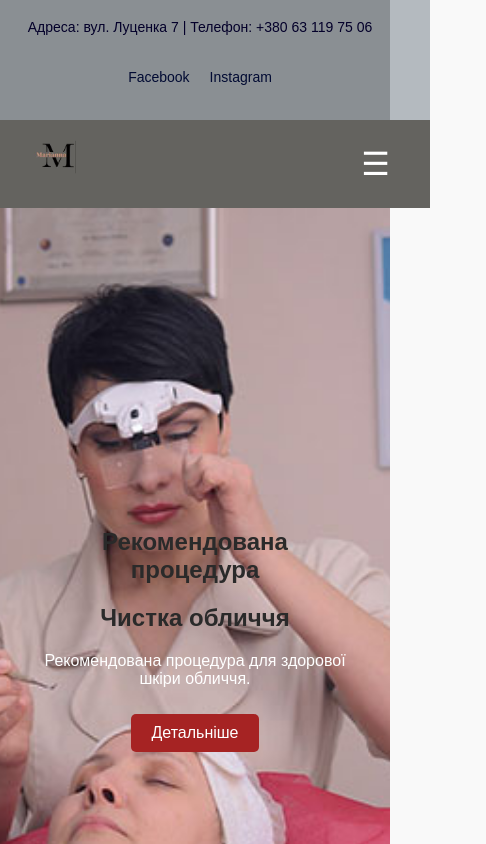
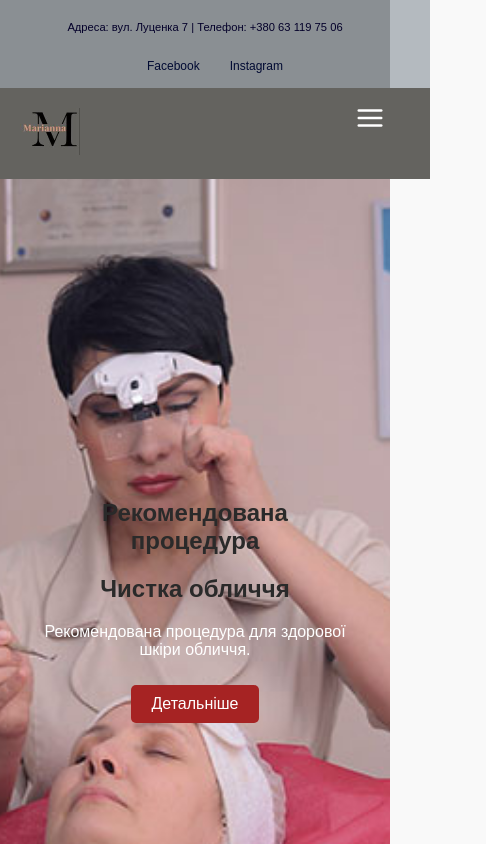
Before and after one commit to kolyalak/cosmetology-salon-website, a React (Create React App) app: page / in a window 390 px wide. Shown: the top 844 px of the page, 486 px wide, since content can reach past the window. Built offline with nearby package versions, Linux system fonts and the light colour scheme.

Commit message:
Update v8(styles_header_topbar_adaptation)

```diff
--- a/package.json
+++ b/package.json
@@ -8,6 +8,7 @@
     "lucide-react": "^0.487.0",
     "react": "^19.0.0",
     "react-dom": "^19.0.0",
+    "react-icons": "^5.5.0",
     "react-router-dom": "^7.1.2",
     "react-scripts": "^5.0.1",
     "tailwind-variants": "^1.0.0"
--- a/src/components/Header.jsx
+++ b/src/components/Header.jsx
@@ -1,37 +1,40 @@
-import React, { useState } from 'react';
-import '../styles/Header.css'
-import Topbar from './Topbar'
+import React, { useState, useEffect } from 'react';
+import '../styles/Header.css';
+import Topbar from './Topbar';
 import logoImage from "../assets/logo.jpg";
 import { Link } from 'react-router-dom';
+import { FiMenu, FiX } from "react-icons/fi";
 
 const Header = () => {
   const [menuOpen, setMenuOpen] = useState(false);
+  const [isSticky, setIsSticky] = useState(false);
 
-  window.onscroll = function () {
-    const navbar = document.querySelector('.navbar');
-    const navbarArea = document.querySelector('.navbar-area');
-    if (window.scrollY > navbarArea.offsetHeight) {
-      navbar.classList.add('sticky');
-    } else {
-      navbar.classList.remove('sticky');
-    }
-  };
+  const toggleMenu = () => setMenuOpen(prev => !prev);
 
-  const toggleMenu = () => {
-    setMenuOpen(!menuOpen);
-  };
+  useEffect(() => {
+    const handleScroll = () => {
+      const navbarArea = document.querySelector('.navbar-area');
+      if (window.scrollY > navbarArea.offsetHeight) {
+        setIsSticky(true);
+      } else {
+        setIsSticky(false);
+      }
+    };
+
+    window.addEventListener('scroll', handleScroll);
+    return () => window.removeEventListener('scroll', handleScroll);
+  }, []);
 
   return (
     <header className="navbar-area">
       <Topbar />
-      <div className="navbar">
+      <div className={`navbar ${isSticky ? 'sticky' : ''}`}>
         <div className="logo">
-          <img src={logoImage} alt="" />
+          <img src={logoImage} alt="logo" />
         </div>
 
-        {/* Бургер кнопка */}
         <div className="burger" onClick={toggleMenu}>
-          ☰
+          {menuOpen ? <FiX size={30} /> : <FiMenu size={30} />}
         </div>
 
         <nav className={`links ${menuOpen ? 'open' : ''}`}>
--- a/src/styles/Header.css
+++ b/src/styles/Header.css
@@ -1,6 +1,7 @@
+/* === БАЗОВІ СТИЛІ === */
 .navbar-area {
   background-color: #64635f;
-  color: #ffffff;
+  color: white;
   position: relative;
   width: 100%;
   z-index: 1000;
@@ -10,10 +11,13 @@
   display: flex;
   justify-content: space-between;
   align-items: center;
-  padding: 10px 30px;
+  padding: 20px 10px;
   background-color: #64635f;
+  transition: top 0.3s ease;
+  height: 2rem;
+  position: relative;
+  z-index: 1000;
   width: 100%;
-  transition: top 0.3s ease;
 }
 
 .navbar.sticky {
@@ -23,19 +27,26 @@
   box-shadow: 0 2px 10px rgba(0, 0, 0, 0.1);
 }
 
+/* === ЛОГОТИП === */
 .logo img {
-  width: 150px;
+  max-width: 130px;
   height: auto;
+  scale: 0.6;
 }
 
-/* Лінки */
+/* === ЛІНКИ === */
 .links {
-  padding-right: 50px;
   display: flex;
+  justify-content: center; /* Центрує горизонтально */
+  align-items: center;     /* Центрує вертикально */
   gap: 30px;
   font-size: 1.2rem;
   font-weight: bold;
+  transition: top 0.4s ease;
+  padding: 0px 90px 0px 20px;
+  flex: 1; /* Забирає доступний простір, щоб центрування працювало */
 }
+
 
 .links a {
   color: white;
@@ -47,112 +58,21 @@
   text-decoration: underline;
 }
 
-/* Адаптивність для планшетів і телефонів */
-@media (max-width: 768px) {
-  .navbar {
-    flex-direction: column;
-    align-items: center;
-    padding: 10px;
-  }
-
-  .logo img {
-    max-width: 120px;
-    margin-bottom: 10px;
-  }
-
-  .links {
-    flex-direction: column;
-    gap: 10px;
-    align-items: center;
-  }
-
-  .links a {
-    font-size: 1rem;
-  }
-
-  .top-bar-area {
-    flex-direction: column;
-    text-align: center;
-  }
-}
-
+/* === БУРГЕР === */
 .burger {
   display: none;
   font-size: 2rem;
   cursor: pointer;
   color: white;
+  z-index: 1001;
+  margin-right: 20px;
+  padding-right: 15px;
 }
 
-/* Базові стилі лінків */
-.links {
-  display: flex;
-  gap: 30px;
-  font-size: 1.2rem;
-  font-weight: bold;
-}
-
-.links a {
-  color: white;
-  text-decoration: none;
-}
-
-.links a:hover {
-  text-decoration: underline;
-}
-
-/* Адаптивне меню */
-@media (max-width: 768px) {
-  .burger {
-    display: block;
-  }
-
-  .links {
-    position: absolute;
-    top: 100%;
-    left: 0;
-    right: 0;
-    background-color: #64635f;
-    flex-direction: column;
-    align-items: center;
-    gap: 15px;
-    padding: 15px 0;
-    display: none;
-  }
-
-  .links.open {
-    display: flex;
-  }
-}
-
-/* Стандартні стилі */
-.navbar-area {
-  background-color: #64635f;
-  color: #ffffff;
-  height: 18vh;
-  position: relative;
-}
-
-.navbar {
-  background-color: #64635f;
-  height: 8vh;
-  padding: 10px 0;
-  position: relative;
-  z-index: 1000;
-  width: 100%;
-  display: flex;
-  justify-content: space-between;
-  align-items: center;
-}
-
-/* Для логотипа */
-.logo img {
-  scale: 0.6;
-}
-
-/* Адаптивність */
+/* === АДАПТИВНІСТЬ === */
 @media (max-width: 768px) {
   .navbar-area {
-    height: auto; /* автоматично залежно від контенту */
+    height: auto;
   }
 
   .navbar {
@@ -163,33 +83,48 @@
   }
 
   .logo img {
-    width: 70px;
+    width: 60px;
+    margin: 10px 0;
+    scale: 1;
   }
 
   .top-bar-area {
-    display: none; /* Сховати topbar */
+    display: none;
+  }
+
+  .burger {
+    display: block;
+    position: absolute;
+    top: 15px;
+    right: 10px;
   }
 
   .links {
-    font-size: 1.2rem;
-    font-weight: bold;
-    gap: 10px;
+    position: absolute;
+    top: -350px;
+    left: 0;
+    width: 100%;
+    background-color: #64635f;
+    flex-direction: column;
+    align-items: center;
+    gap: 15px;
+    padding: 15px 0 20px;
+    display: flex;
   }
 
-  .burger {
-    font-size: 2rem;
-    padding-right: 20px;
+  .links.open {
+    top: 80px;
+  }
+
+  .links a {
+    margin: 10px 0;
+    font-size: 20px;
   }
 }
+
 @media (max-width: 768px) and (orientation: landscape) {
-  .navbar-area {
-    height: auto;
-    padding: 0px 10px;
-  }
-
   .navbar {
-    height: auto;
-    padding: 5px 10px;
+    padding: 15px 10px;
   }
 
   .logo img {
--- a/src/styles/Topbar.css
+++ b/src/styles/Topbar.css
@@ -1,24 +1,36 @@
 .top-bar-area {
-
   display: flex;
   justify-content: space-between;
   align-items: center;
   background-color: #99a2a9b6;
-  padding: 5px 20px;
-  font-size: 14px;
+  padding: 10px 20px ;
+  font-size: 0.75rem;
   color: #04002a;
   width: 100%;
+  height: auto;
+  flex-wrap: wrap;
+  gap: 10px;
+  text-align: center;
+}
+
+.top-bar-text {
+  padding-right: 20px;
+  flex: 1 1 auto;
+  min-width: 200px;
 }
 
 .social-links {
-  padding: 20px 50px 30px 20px;
-}
-.top-bar-text {
-  padding-right: 30px;
+  flex: 1 1 auto;
+  min-width: 200px;
+  display: flex;
+  justify-content: center;
+  flex-wrap: wrap;
+  gap: 10px;
+  font-size: 0.75rem;
 }
 
 .social-links a {
-  padding: 10px;
+  padding: 5px 10px;
   text-decoration: none;
   color: #020b33;
 }
@@ -26,3 +38,19 @@
 .social-links a:hover {
   text-decoration: underline;
 }
+
+/* Адаптивність */
+@media (max-width: 768px) {
+  .top-bar-area {
+    flex-direction: column;
+    align-items: center;
+    font-size: 0.7rem;
+    padding: 5px 5;
+  }
+
+  .top-bar-text,
+  .social-links {
+    text-align: center;
+    padding: 5px 5;
+  }
+}
```
Also changed, not shown: 1 other file (tests, documents, lock files or other folders).
